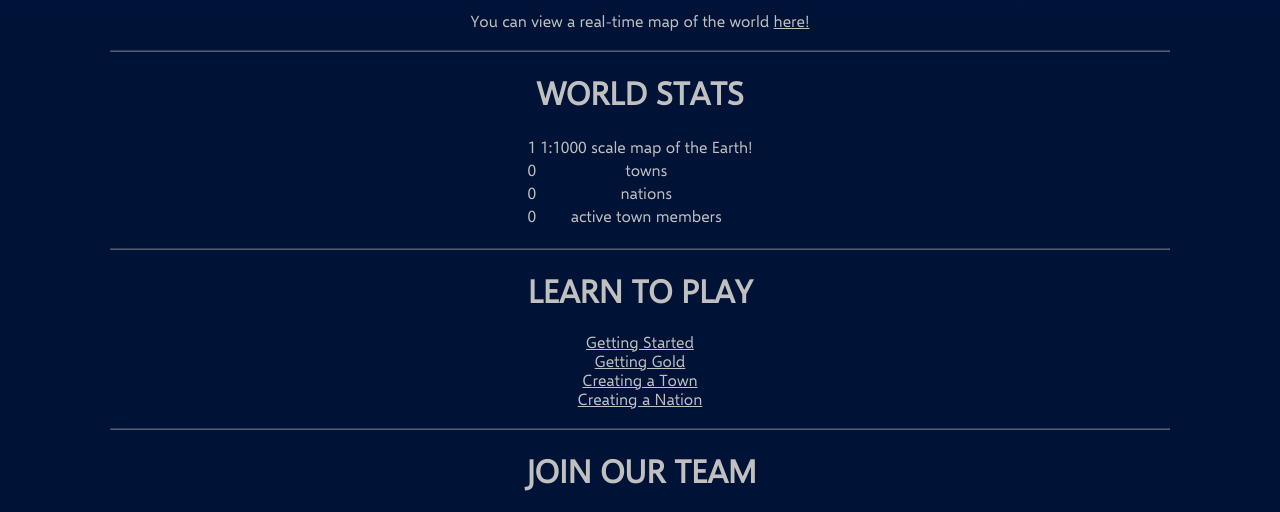
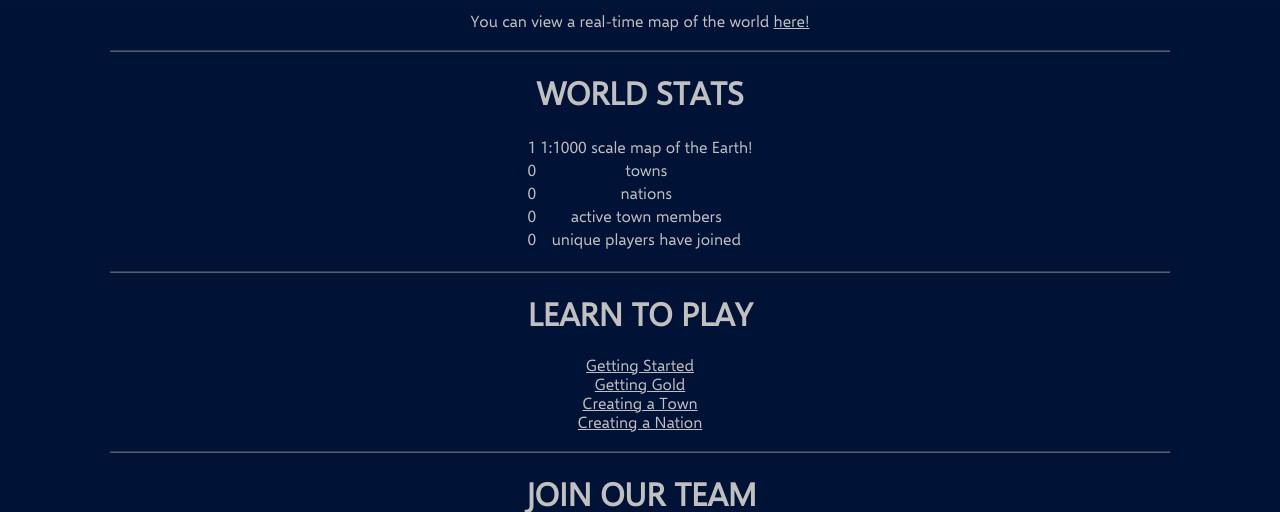
Before and after one commit to Tominous/mcatlas.net, a PHP site: page / in a window 1280 px wide. Shown: the part 974-1486 px from the top of the page. Run offline with PHP 8.4, Linux system fonts and the light colour scheme; data that the repository does not hold is empty.

Commit message:
add unique

```diff
--- a/includes/stats.php
+++ b/includes/stats.php
@@ -13,14 +13,17 @@ if ($mysql_conn->connect_error) {
 $mysqlq_town_count = "select count(name) from TOWNY_TOWNS;";
 $mysqlq_nation_count = "select count(name) from TOWNY_NATIONS;";
 $mysqlq_resident_count = "select count(name) from TOWNY_RESIDENTS;";
+$mysqlq_unique_count = "select count(playerid) from `lb-players`;";
 
 $rs_town_count = mysqli_query($mysql_conn, $mysqlq_town_count);
 $rs_nation_count = mysqli_query($mysql_conn, $mysqlq_nation_count);
 $rs_resident_count = mysqli_query($mysql_conn, $mysqlq_resident_count);
+$rs_unique_count = mysqli_query($mysql_conn, $mysqlq_unique_count);
 
 $town_count = $rs_town_count->fetch_row()[0];
 $nation_count = $rs_nation_count->fetch_row()[0];
 $resident_count = $rs_resident_count->fetch_row()[0];
+$unique_count = $rs_unique_count->fetch_row()[0];
 
 ?>
 
@@ -41,4 +44,8 @@ $resident_count = $rs_resident_count->fetch_row()[0];
         <td><?php echo $resident_count; ?></td>
         <td>active town members</td>
     </tr>
+    <tr>
+        <td><?php echo $unique_count; ?></td>
+        <td>unique players have joined</td>
+    </tr>
 </table>
```
